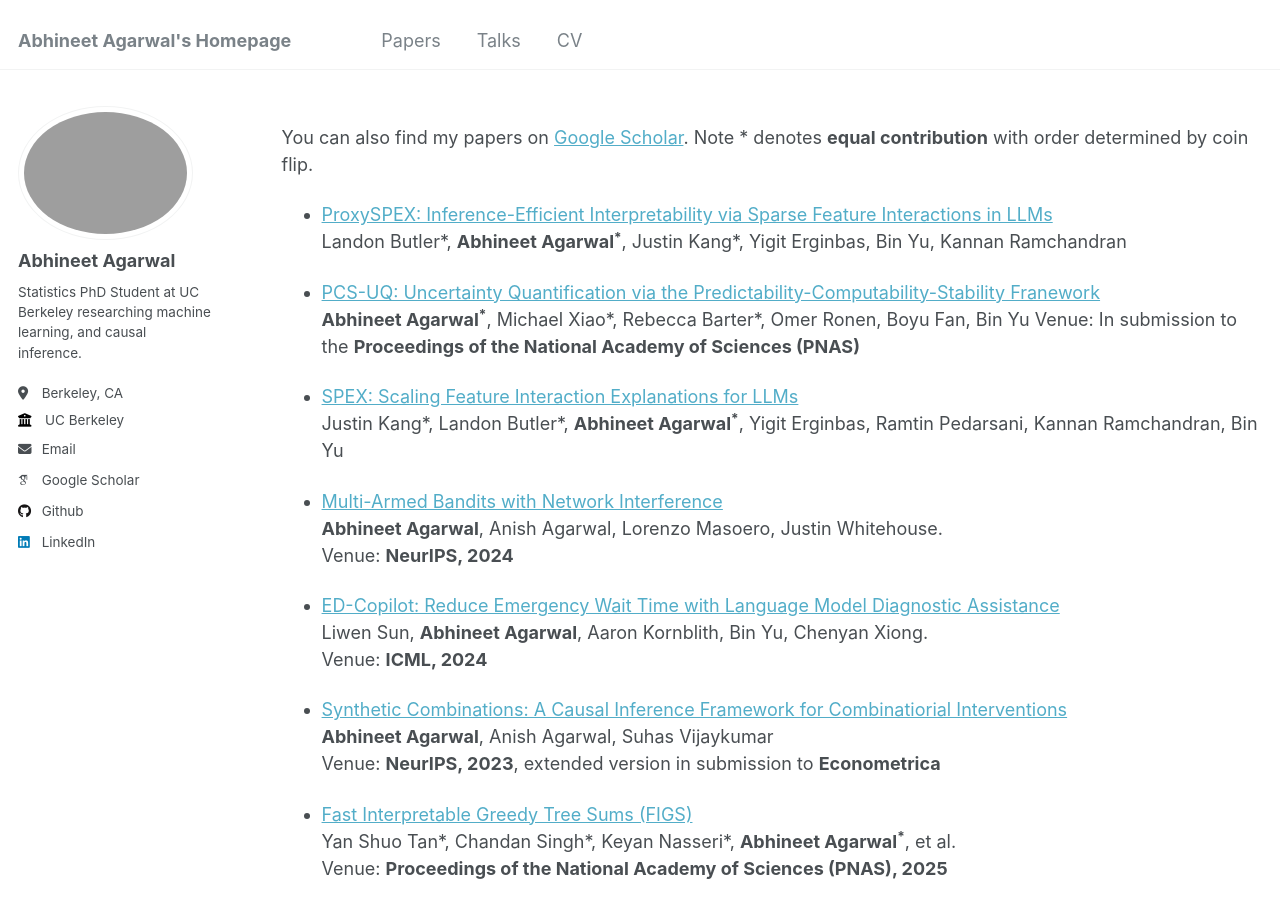
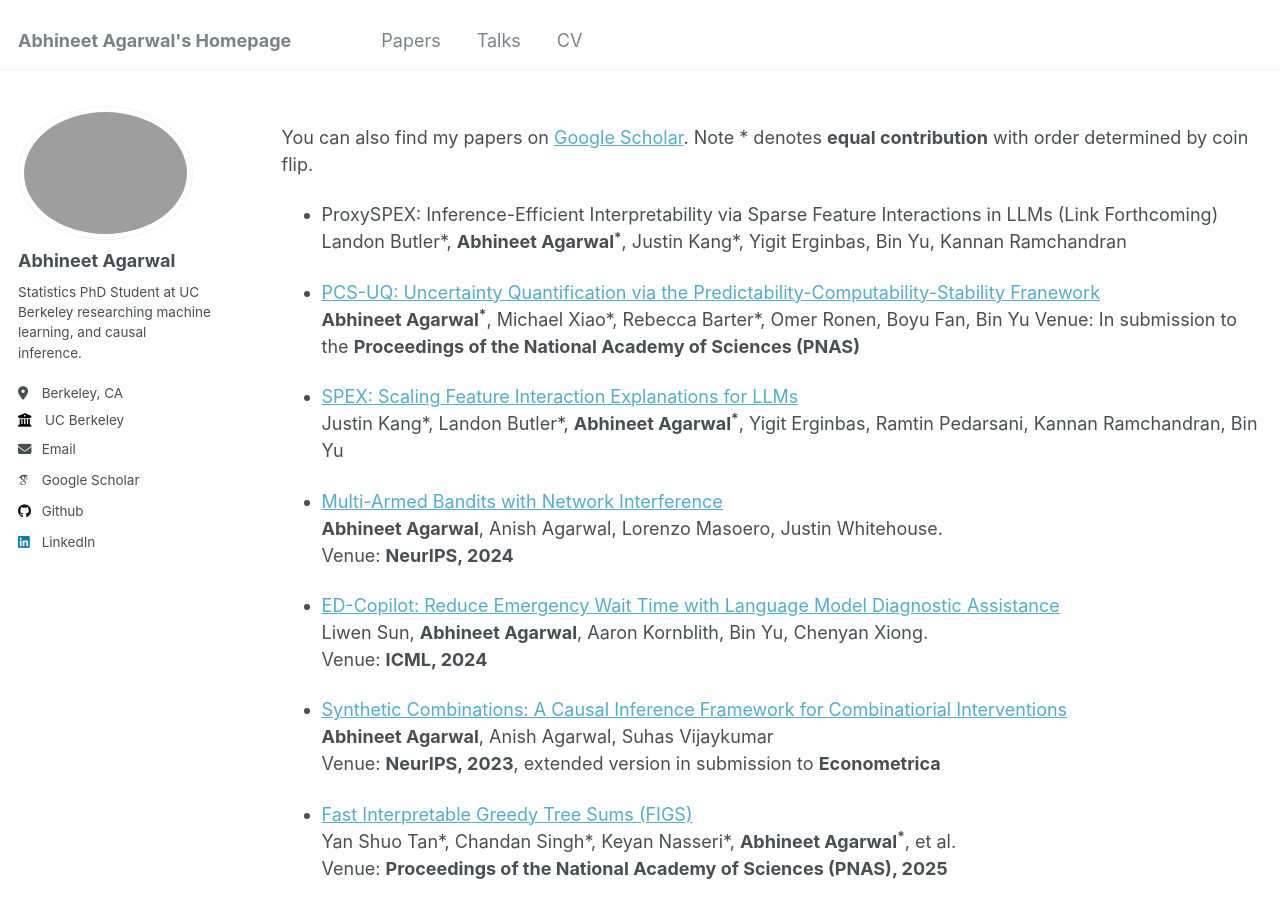
Before and after one commit to aagarwal1996/aagarwal1996.github.io, a Jekyll site: the page built from _pages/publications.md, in a window 1280 px wide and 900 px high. Built offline with Jekyll 4.4.1, drawn with Linux system fonts in a browser that asks for light colours; some web fonts are replaced.

Commit message:
Update publications.md

```diff
--- a/_pages/publications.md
+++ b/_pages/publications.md
@@ -9,7 +9,7 @@ You can also find my papers on [Google Scholar](https://scholar.google.com/citat
 
 
 
-* [ProxySPEX: Inference-Efficient Interpretability via Sparse Feature Interactions in LLMs](Link Forthcoming)<br>
+* ProxySPEX: Inference-Efficient Interpretability via Sparse Feature Interactions in LLMs (Link Forthcoming)<br>
  Landon Butler\*, **Abhineet Agarwal<sup>*</sup>**, Justin Kang\*, Yigit Erginbas, Bin Yu, Kannan Ramchandran
 
 * [PCS-UQ: Uncertainty Quantification via the Predictability-Computability-Stability Franework](https://arxiv.org/abs/2505.08784)<br>
```
